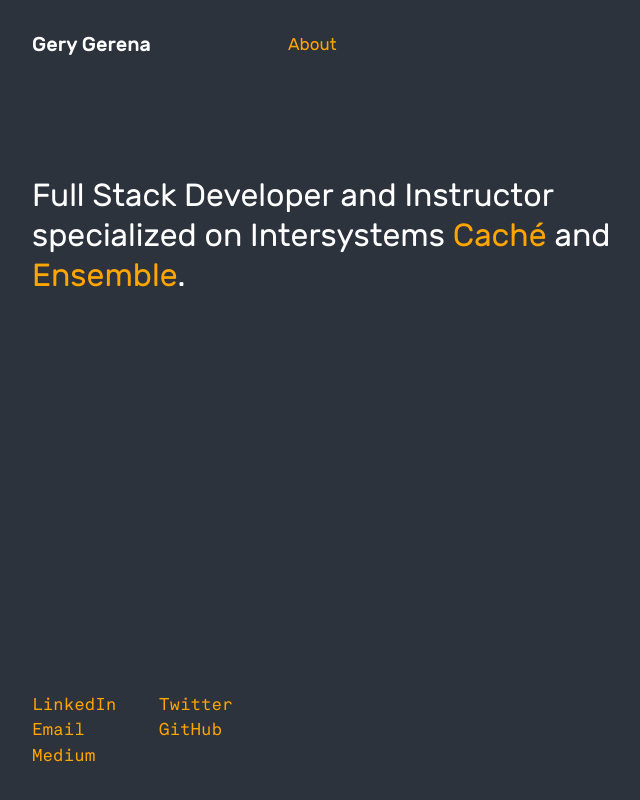
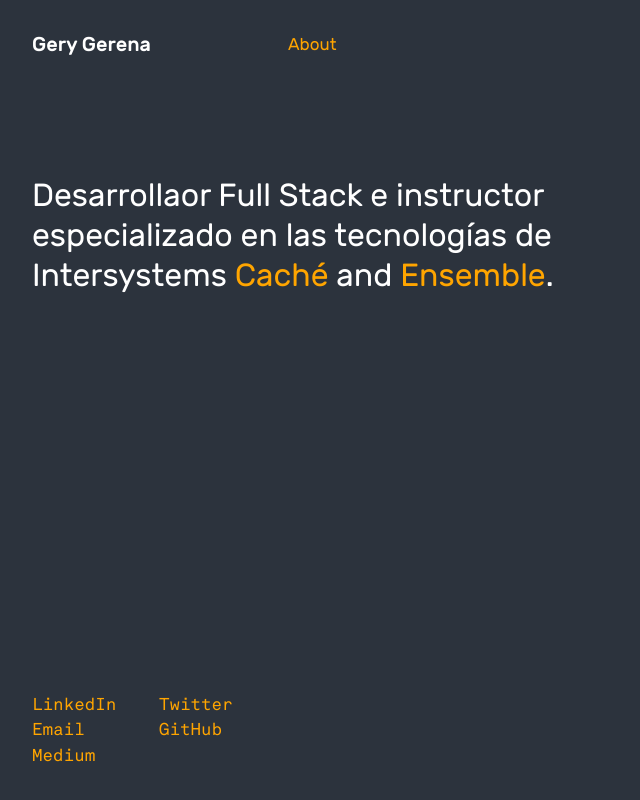
Before and after one commit to ggerena/public, a plain HTML site: page index.html in a window 1280 px wide. Shown: the whole page, without its empty margins (96-736 px from the left). Drawn offline with Linux system fonts and the light colour scheme.

Commit message:
spanglish

```diff
--- a/index.html
+++ b/index.html
@@ -38,7 +38,7 @@
         <div class="sm-pt4 sm-pb3">
           <div class="clearfix">
             <div class="col col-12 sm-col-7">
-              <h1 class="regular h2 sm-h1">Full Stack Developer and Instructor specialized on Intersystems
+              <h1 class="regular h2 sm-h1">Desarrollaor Full Stack e instructor especializado en las tecnologías de Intersystems
                   <a class="text-decoration-none default-link" href="http://www.intersystems.com/our-products/cache/" target="_blank">Caché</a> and
                   <a class="text-decoration-none default-link" href="http://www.intersystems.com/our-products/ensemble/" target="_blank">Ensemble</a>.</h1>
               </div>
```
